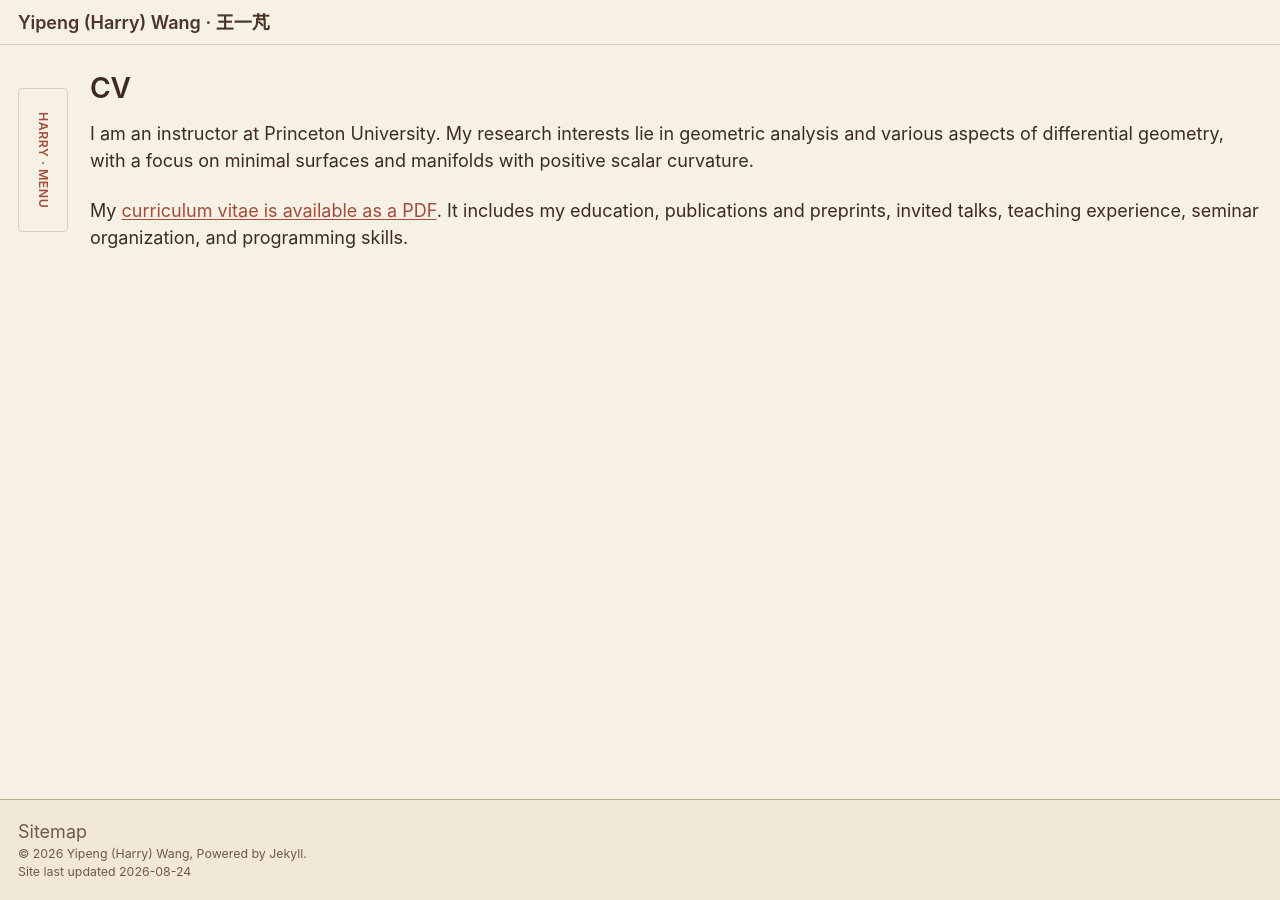
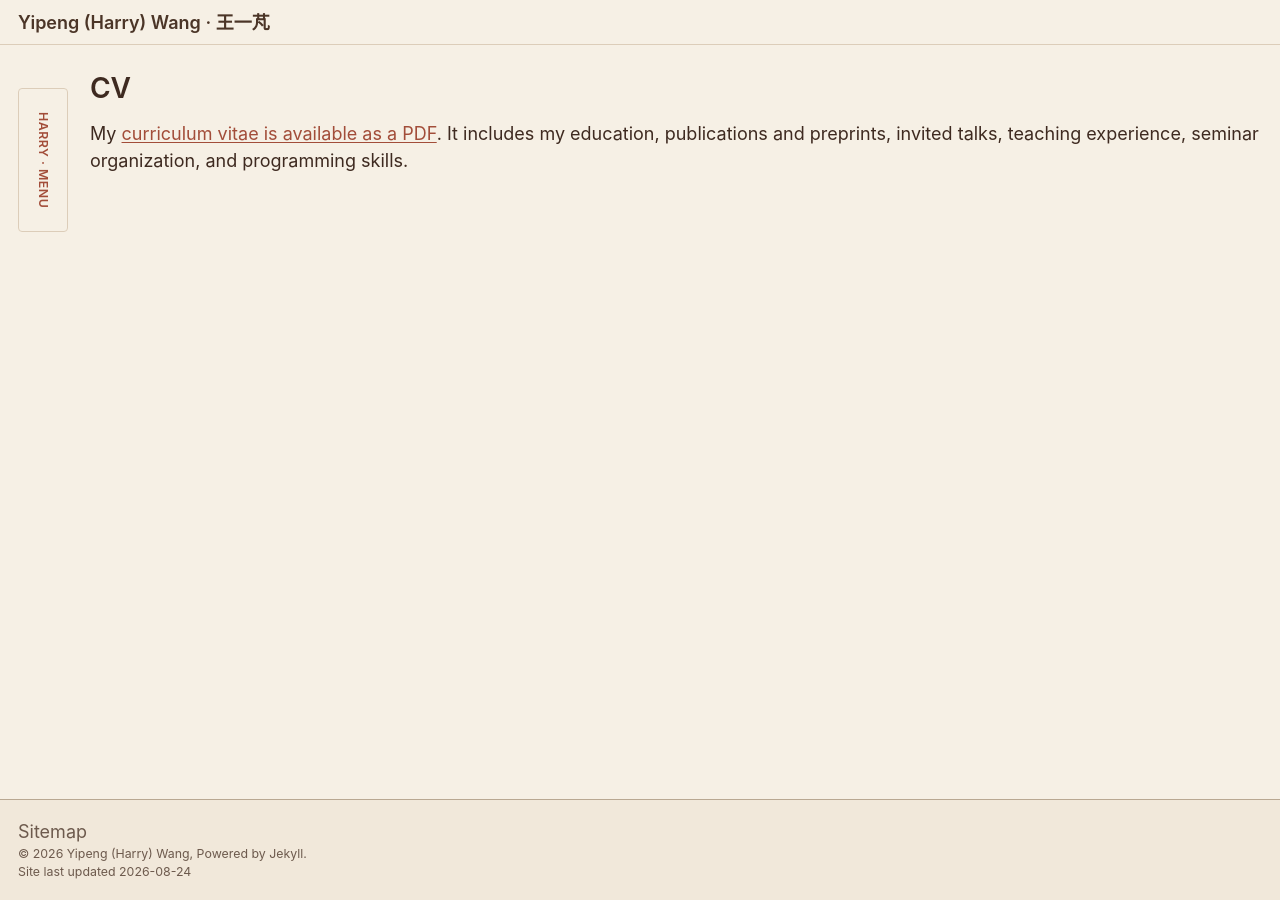
Before and after one commit to ypharry/ypharry.github.io, a Jekyll site: the page built from _pages/cv.md, in a window 1280 px wide. Built offline with Jekyll 4.4.1, drawn with Linux system fonts in a browser that asks for light colours; a script that is not in the unit is left out.

Commit message:
Keep research summary in CV only

```diff
--- a/_pages/cv.md
+++ b/_pages/cv.md
@@ -5,6 +5,4 @@ permalink: /cv/
 author_profile: true
 ---
 
-I am an instructor at Princeton University. My research interests lie in geometric analysis and various aspects of differential geometry, with a focus on minimal surfaces and manifolds with positive scalar curvature.
-
 My [curriculum vitae is available as a PDF](/files/cv.pdf). It includes my education, publications and preprints, invited talks, teaching experience, seminar organization, and programming skills.
```
Also changed, not shown: 1 other file.
